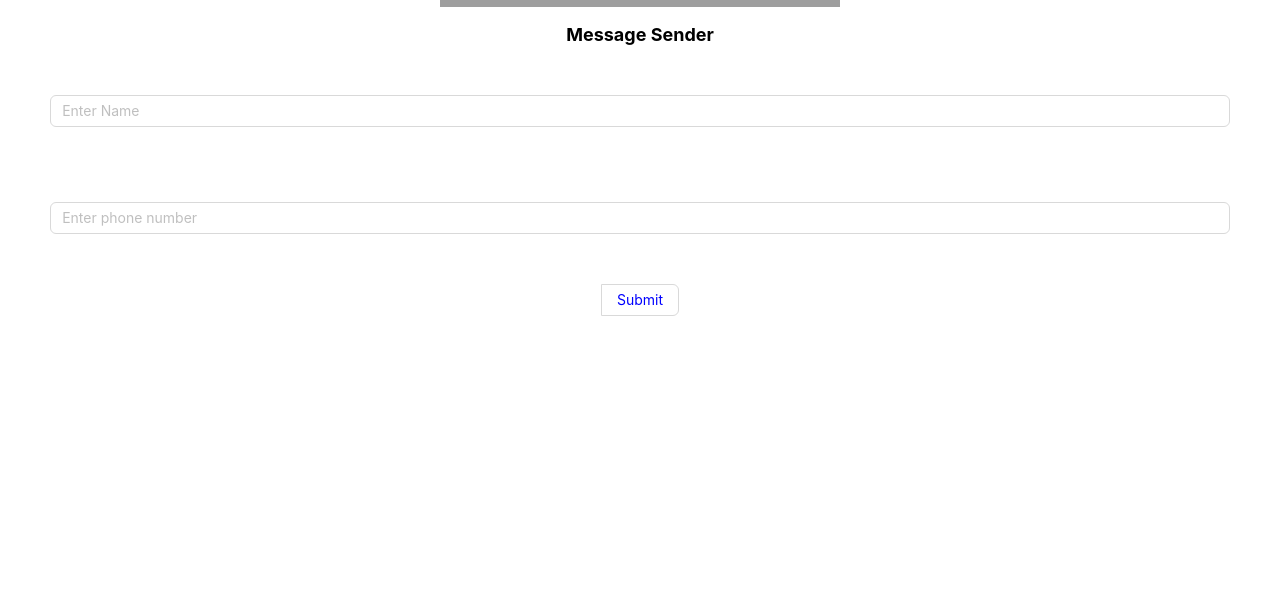
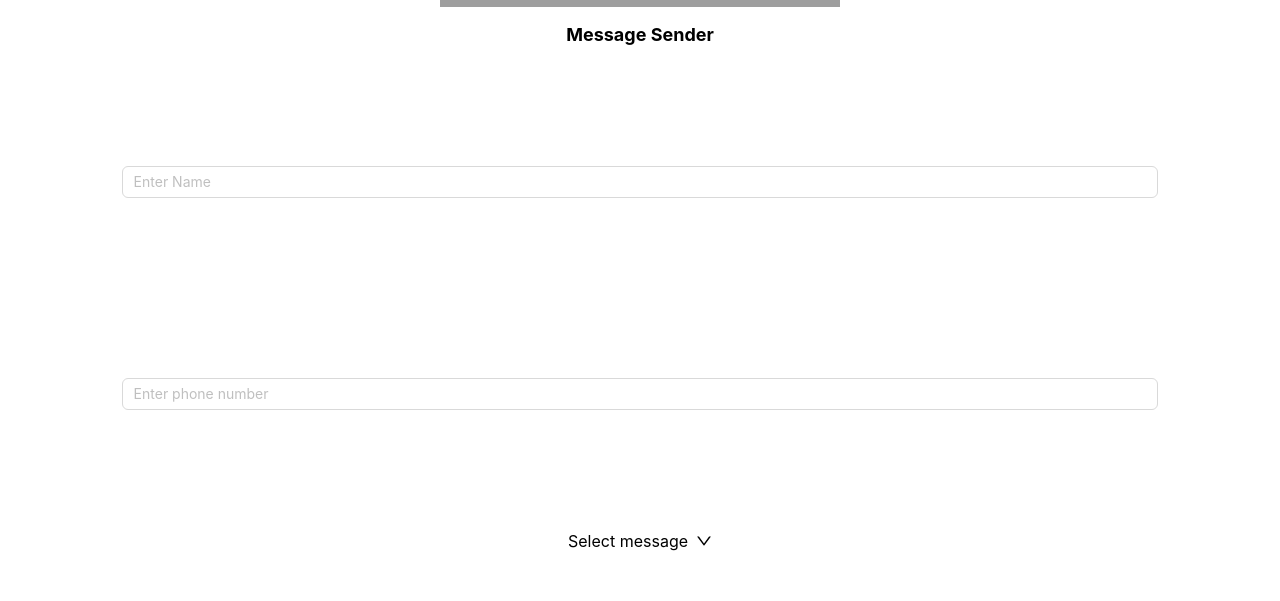
Before and after one commit to cagarwal20/d_paradise, a React (Create React App) app: page / in a window 1280 px wide. Shown: the part 293-894 px from the top of the page. Before the commit the page ends 800 px from the top, so only its background shows below. Built offline with nearby package versions, Linux system fonts and the light colour scheme; grey boxes are pictures that could not be loaded.

Commit message:
added marketing message

```diff
--- a/src/App.css
+++ b/src/App.css
@@ -40,7 +40,7 @@
 .input{
   display: flex;
   justify-content: center;
-  margin: 2%;
+  margin: 5%;
 
 }
 
--- a/src/App.js
+++ b/src/App.js
@@ -3,11 +3,41 @@ import { Input } from 'antd';
 import { Button } from 'antd/es/radio';
 import { useState } from 'react';
 import axios from "axios";
+import { DownOutlined, SmileOutlined } from '@ant-design/icons';
+import type { MenuProps } from 'antd';
+import { Dropdown, Space } from 'antd';
 import './App.css';
 
 function App() {
   const [phone,setphone] = useState("");
   const [name,setname] = useState("");
+  const [message,setmessage] = useState("");
+  var dict = { "Marketing message" : `Hi ${name} , Welcome to D_Paradise! Your one-stop destination for all things stylish and trendy!
+
+  Discover a world of fashion and accessories that will transport you to a fashionista's paradise. Located in the heart of city - https://g.page/r/CefxVUYrn4_8EBM/review , we're here to help you make a style statement like never before.
+
+  Follow us on Instagram for a sneak peek into our latest arrivals, style tips, and exclusive offers:  https://www.instagram.com/d_paradise9/` ,
+    "Thank you message" : `Hi ${name}
+
+    Thanks for shopping with D_PARADISE. It was pleasure serving you. In order to serve you better, give us some ratings and also follow our instagram handle at https://www.instagram.com/d_paradise9/.
+
+    Link for the location and review - https://g.page/r/CefxVUYrn4_8EBM/review`
+  };
+  const items: MenuProps['items'] = [
+    {
+      key: '1',
+      label: (
+        <Button onClick={()=>setmessage(dict["Thank you message"])}>Thank you message!</Button>
+      ),
+    },
+    {
+      key: '2',
+      label: (
+        <Button onClick={()=>setmessage(dict["Marketing message"])}>Marketing message</Button>
+      ),
+    },
+
+  ];
   const sender = () =>{
     if (name.match(/^[A-Za-z\s]*$/)==null){
       window.alert('enter a valid name')
@@ -25,9 +55,7 @@ function App() {
       window.alert('enter a valid number')
       window.location.reload()
     }
-    axios.post(`https://api.ultramsg.com/instance46986/messages/chat?token=whq8hu6sl95rpc4b&to=+91${phone}&body=Hi ${name} \n \n
-    Thanks for shopping with D_PARADISE. It was pleasure serving you. In order to serve you better, give us some ratings and also follow our instagram handle at https://www.instagram.com/d_paradise9/. \n \n
-    Link for the location and review - https://g.page/r/CefxVUYrn4_8EBM/review`,
+    axios.post(`https://api.ultramsg.com/instance46986/messages/chat?token=whq8hu6sl95rpc4b&to=+91${phone}&body=${message}`,
   {headers: {
     'Content-Type': 'application/x-www-form-urlencoded'
   }}).then(res=>{
@@ -41,6 +69,15 @@ function App() {
       <div className='intro'>Message Sender</div>
       <div className='input'><Input size="medium" className='input' placeholder="Enter Name" onChange={e => setname(e.target.value)}/></div>
       <div className='input'><Input size="medium" className='input' placeholder="Enter phone number" onChange={e => setphone(e.target.value)}/></div>
+      <Dropdown menu={{ items }} className='input'>
+        <a onClick={(e) => e.preventDefault()}>
+          <Space>
+            Select message
+            <DownOutlined />
+          </Space>
+        </a>
+      </Dropdown>
+      <div className='input'>{message}</div>
       <Button type="primary" style={{color:'blue'}} onClick={()=>sender()}>Submit</Button>
     </div>
   );
```
